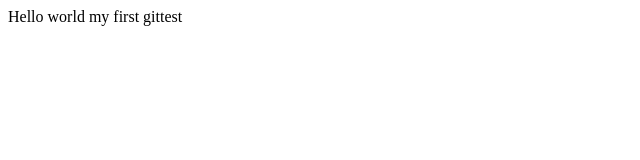
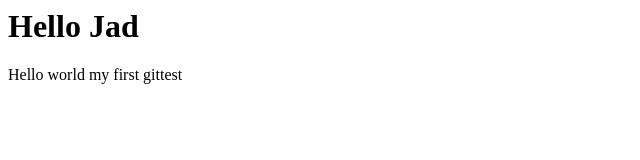
Before and after one commit to jayadevit/jadgit, a plain HTML site: page index1.html in a window 1280 px wide. Shown: the whole page, without its empty margins (0-640 px from the left). Drawn offline with Linux system fonts and the light colour scheme.

Commit message:
modified index1

```diff
--- a/index1.html
+++ b/index1.html
@@ -5,6 +5,7 @@ hello!
 </title>
 </head>
 <body>
+<h1>Hello Jad</h1>
 Hello world my first gittest
 </body>
 </html>
```
